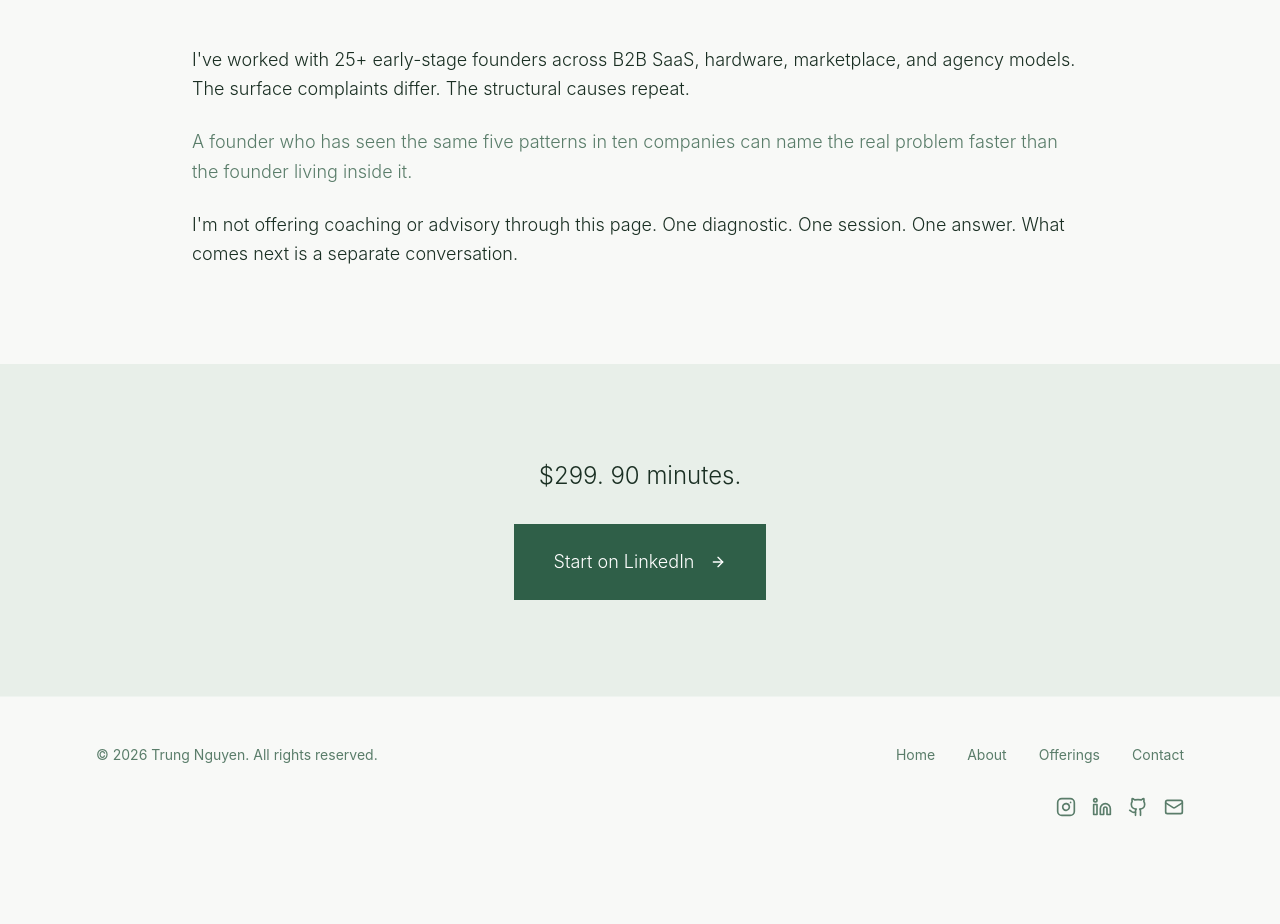
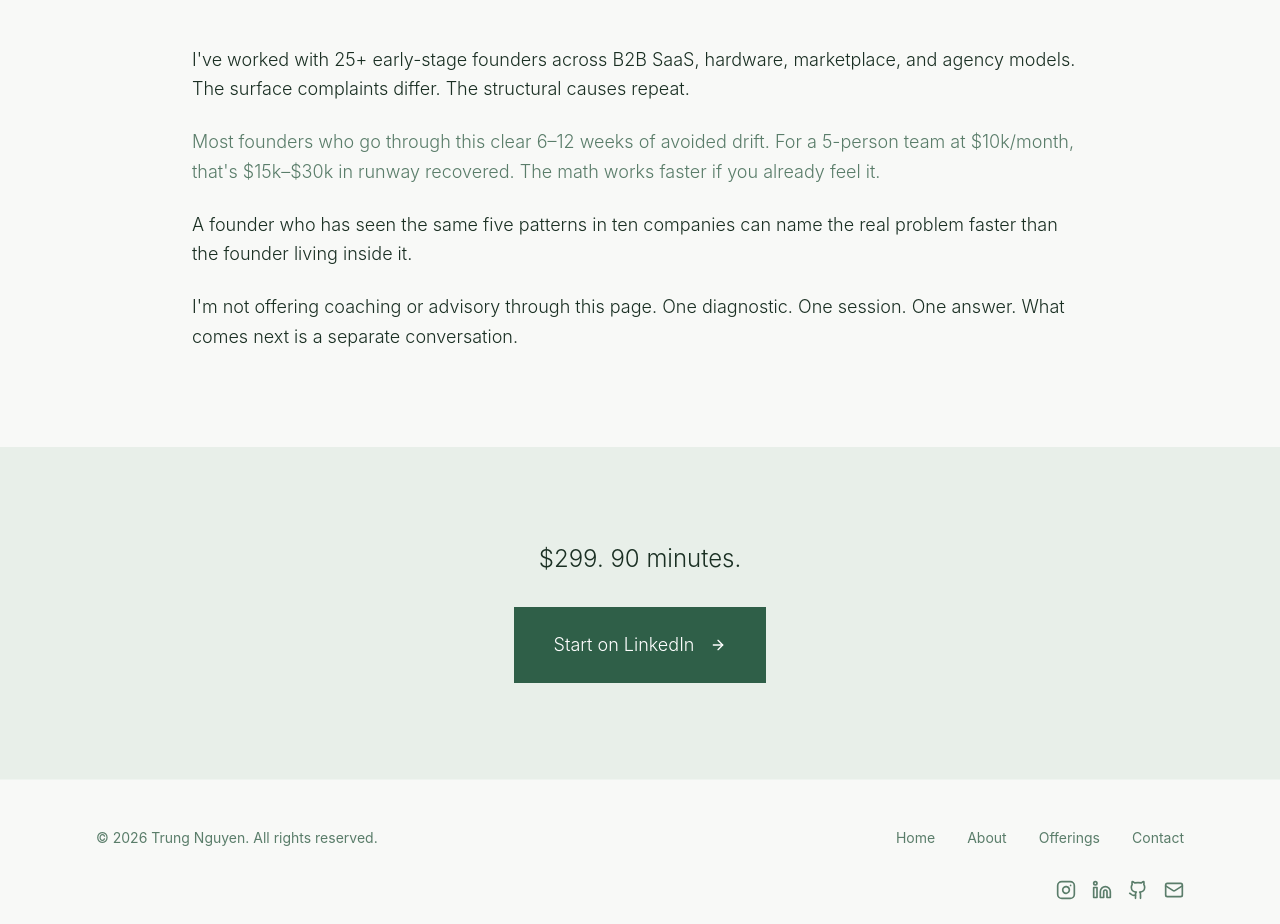
Before and after one commit to napcae/iamtrung.com, a Next.js app: page /founder-diagnostic in a window 1280 px wide. Shown: the part 2740-3664 px from the top of the page. Before the commit the page ends 3605 px from the top, so only its background shows below. Built offline with nearby package versions, Linux system fonts and the light colour scheme.

Commit message:
refine: weave ROI into About section
Added concrete value context: 6-12 weeks of avoided drift, 5k-30k runway
recovered for typical 5-person team. Keeps ROI natural to credibility narrative
rather than a separate section.

https://claude.ai/code/session_018isX4Eyo8CndDasTW1YhdJ

```diff
--- a/app/founder-diagnostic/page.tsx
+++ b/app/founder-diagnostic/page.tsx
@@ -137,6 +137,9 @@ export default function FounderDiagnosticPage() {
                 I&apos;ve worked with 25+ early-stage founders across B2B SaaS, hardware, marketplace, and agency models. The surface complaints differ. The structural causes repeat.
               </p>
               <p className="text-earth-muted">
+                Most founders who go through this clear 6–12 weeks of avoided drift. For a 5-person team at $10k/month, that&apos;s $15k–$30k in runway recovered. The math works faster if you already feel it.
+              </p>
+              <p>
                 A founder who has seen the same five patterns in ten companies can name the real problem faster than the founder living inside it.
               </p>
               <p>
```
